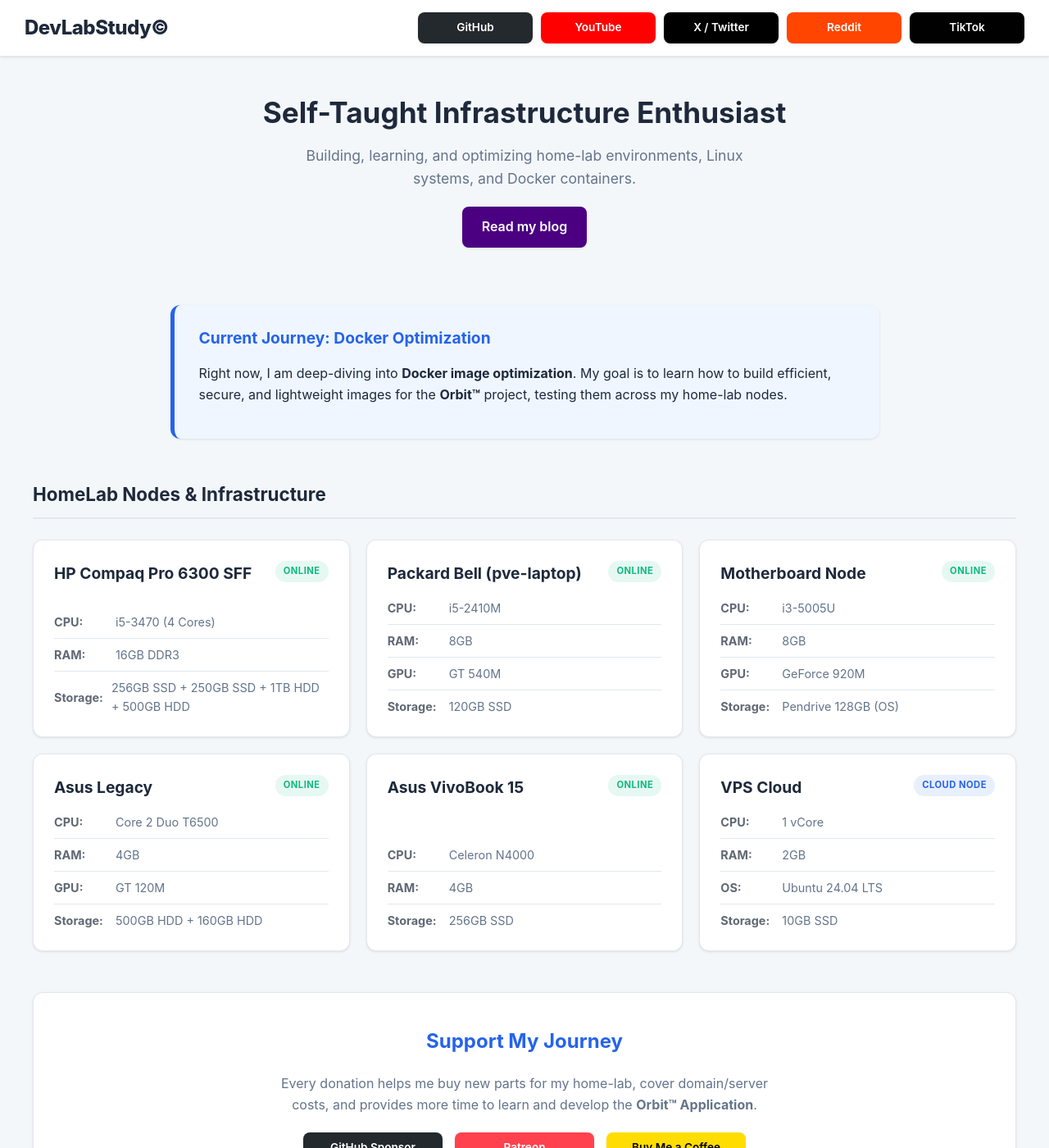
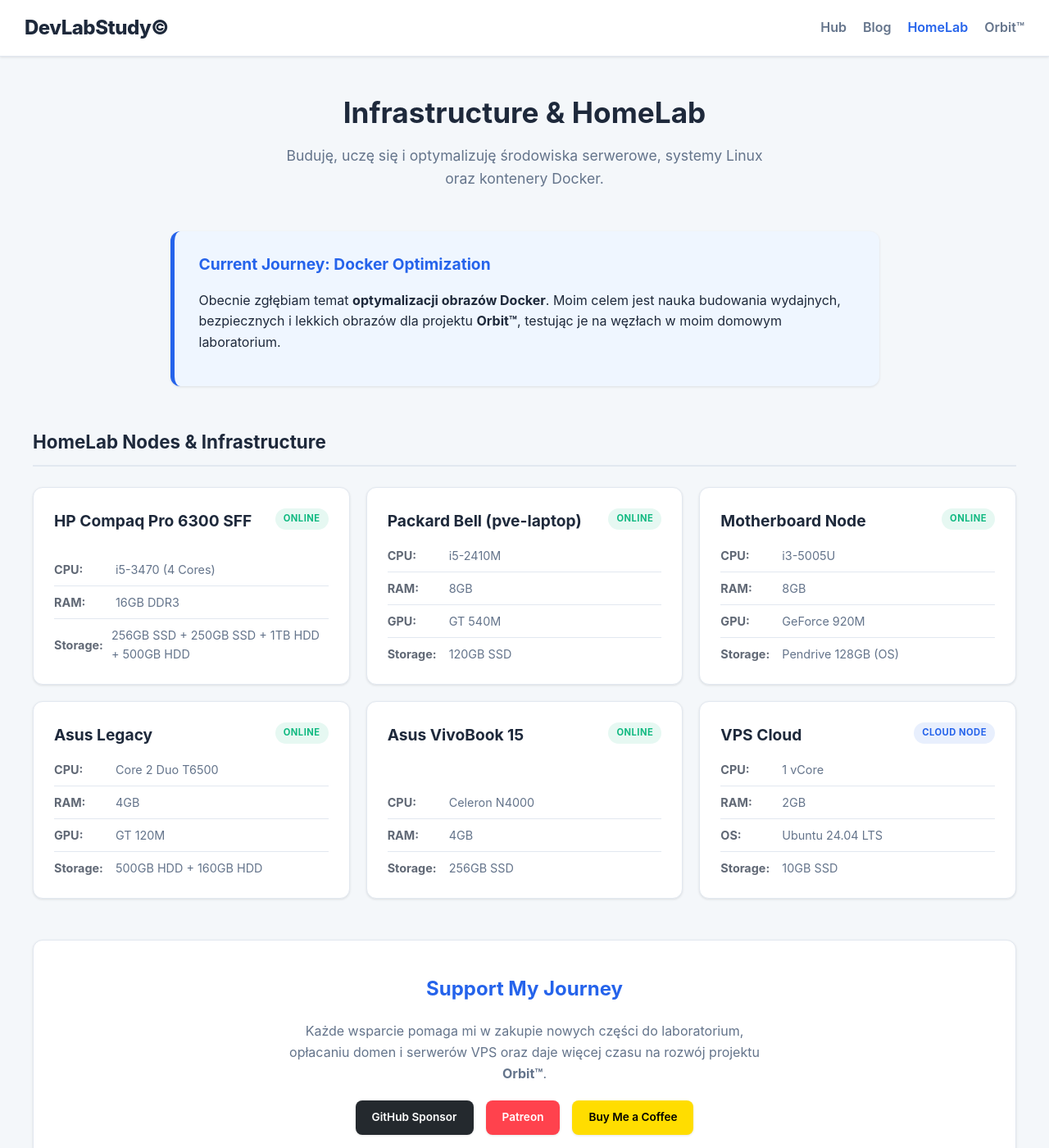
Before and after one commit to TobiMessi/TobiMessi.github.io, a Jekyll site: the page homelab.html, which Jekyll copies as it is, in a window 1280 px wide and 1400 px high. Shown: the whole window at 82% size. Built offline with Jekyll 4.4.1, drawn with Linux system fonts in a browser that asks for light colours.

Commit message:
Revise title and update HomeLab content
Updated the title and various text elements to reflect the HomeLab theme. Adjusted CSS styles for improved layout and responsiveness.

```diff
--- a/homelab.html
+++ b/homelab.html
@@ -3,311 +3,107 @@
 <head>
     <meta charset="UTF-8">
     <meta name="viewport" content="width=device-width, initial-scale=1.0">
-    <title>DevLabStudy© | Infrastructure Dashboard</title>
+    <title>DevLabStudy© | HomeLab & Infrastructure</title>
 
     <link rel="icon" type="image/png" href="qr-code.png?v=fixed_buttons">
     <link rel="shortcut icon" type="image/png" href="qr-code.png?v=fixed_buttons">
 
-    <script async src="https://pagead2.googlesyndication.com/pagead/js/adsbygoogle.js?client=ca-pub-3470563127228594" crossorigin="anonymous"></script>
-
     <style>
-        /* --- BAZA I ZMIENNE KOLORÓW (Light Mode) --- */
+        /* --- BAZA I ZMIENNE KOLORÓW --- */
         :root {
-            --bg-body: #f4f7fa;
-            --bg-nav: #ffffff;
-            --bg-card: #ffffff;
-            --text-main: #1e293b;
-            --text-muted: #64748b;
-            --border-color: #e2e8f0;
-            --accent-blue: #2563eb;
-            --accent-green: #10b981;
-            --shadow-sm: 0 1px 3px rgba(0,0,0,0.1);
-            --shadow-md: 0 10px 25px rgba(0,0,0,0.05);
+            --bg-body: #f4f7fa; --bg-nav: #ffffff; --bg-card: #ffffff;
+            --text-main: #1e293b; --text-muted: #64748b; --border-color: #e2e8f0;
+            --accent-blue: #2563eb; --accent-green: #10b981;
+            --shadow-sm: 0 1px 3px rgba(0,0,0,0.1); --shadow-md: 0 10px 25px rgba(0,0,0,0.05);
             --radius: 12px;
         }
 
-        /* --- TRYB CIEMNY (Dark Mode) --- */
         @media (prefers-color-scheme: dark) {
             :root {
-                --bg-body: #0f172a;
-                --bg-nav: #1e293b;
-                --bg-card: #1e293b;
-                --text-main: #f8fafc;
-                --text-muted: #94a3b8;
-                --border-color: #334155;
-                --accent-blue: #3b82f6;
-                --accent-green: #10b981;
-                --shadow-sm: 0 4px 6px rgba(0,0,0,0.3);
-                --shadow-md: 0 10px 25px rgba(0,0,0,0.4);
+                --bg-body: #0f172a; --bg-nav: #1e293b; --bg-card: #1e293b;
+                --text-main: #f8fafc; --text-muted: #94a3b8; --border-color: #334155;
+                --accent-blue: #3b82f6; --accent-green: #10b981;
+                --shadow-sm: 0 4px 6px rgba(0,0,0,0.3); --shadow-md: 0 10px 25px rgba(0,0,0,0.4);
             }
             .btn { box-shadow: none !important; border: 1px solid var(--border-color); }
             .btn-gh { background: #111827 !important; }
-            .btn-x { background: #000000 !important; }
-            .btn-tiktok { background: #111827 !important; }
+            .btn-patreon { background: #111827 !important; }
             .focus-box { background: rgba(59, 130, 246, 0.1) !important; }
         }
 
-        /* --- GLOBALNE USTAWIENIA --- */
         body {
             font-family: -apple-system, BlinkMacSystemFont, "Segoe UI", Roboto, Helvetica, Arial, sans-serif;
-            background: var(--bg-body);
-            color: var(--text-main);
-            margin: 0;
-            padding: 0;
-            line-height: 1.6;
-            -webkit-font-smoothing: antialiased;
+            background: var(--bg-body); color: var(--text-main); margin: 0; padding: 0; line-height: 1.6; -webkit-font-smoothing: antialiased;
         }
 
-        /* --- NAVBAR (Pasek Nawigacji) --- */
-        .navbar {
-            background: var(--bg-nav);
-            border-bottom: 1px solid var(--border-color);
-            padding: 15px 30px;
-            display: flex;
-            justify-content: space-between;
-            align-items: center;
-            position: sticky;
-            top: 0;
-            z-index: 100;
-            box-shadow: var(--shadow-sm);
-        }
+        /* --- NOWY NAVBAR --- */
+        .navbar { background: var(--bg-nav); border-bottom: 1px solid var(--border-color); padding: 15px 30px; display: flex; justify-content: space-between; align-items: center; position: sticky; top: 0; z-index: 100; box-shadow: var(--shadow-sm); }
+        .nav-brand { font-size: 1.5rem; font-weight: 800; letter-spacing: -0.5px; color: var(--text-main); text-decoration: none; }
 
-        .nav-brand {
-            font-size: 1.5rem;
-            font-weight: 800;
-            letter-spacing: -0.5px;
-            color: var(--text-main);
-            text-decoration: none;
-        }
+        /* Menu wewnętrzne */
+        .nav-internal-links { display: flex; gap: 20px; align-items: center; }
+        .nav-internal-links a { text-decoration: none; color: var(--text-muted); font-weight: 600; transition: color 0.2s; }
+        .nav-internal-links a:hover, .nav-internal-links a.active { color: var(--accent-blue); }
 
-        .nav-links {
-            display: flex;
-            gap: 10px;
-            flex-wrap: wrap;
-            justify-content: flex-end;
-        }
+        .container { max-width: 1200px; margin: 40px auto; padding: 0 20px; }
 
-        /* --- PRZYCISKI (Sleek design) --- */
-        .btn {
-            display: inline-block;
-            border-radius: 8px;
-            text-decoration: none;
-            font-weight: 600;
-            font-size: 0.85rem;
-            color: white !important;
-            transition: all 0.2s ease;
-            box-shadow: var(--shadow-sm);
-            text-align: center;
-            box-sizing: border-box;
-            white-space: nowrap;
-            padding: 8px 16px;
-        }
+        .hero { text-align: center; margin-bottom: 50px; }
+        .hero h1 { font-size: 2.2rem; margin-bottom: 10px; }
+        .hero p { color: var(--text-muted); font-size: 1.1rem; max-width: 600px; margin: 0 auto; }
 
-        /* BRUTALNA SIŁA CSS - Wymuszenie identycznych rozmiarów */
-        .nav-links .btn {
-            width: 140px !important;
-            min-width: 140px !important;
-            max-width: 140px !important;
-            flex: none !important; /* Blokuje elastyczność Flexboxa */
-            padding-left: 0 !important;
-            padding-right: 0 !important;
-        }
-        .support-links .btn {
-            width: 170px !important;
-            min-width: 170px !important;
-            max-width: 170px !important;
-            flex: none !important;
-            padding-left: 0 !important;
-            padding-right: 0 !important;
-        }
-
-        .btn:hover { transform: translateY(-2px); opacity: 0.9; }
-
-        .btn-gh { background: #24292e; }
-        .btn-reddit { background: #FF4500; }
-        .btn-yt { background: #FF0000; }
-        .btn-x { background: #000000; }
-        .btn-tiktok { background: #010101; }
-        .btn-coffee { background: #FFDD00; color: #000 !important; }
-        .btn-patreon { background: #FF424D; }
-
-        .btn-orbit {
-            background: #4b0082;
-            padding: 12px 24px !important;
-            font-size: 1rem;
-            display: inline-block;
-            text-align: center;
-            margin: 20px auto;
-            max-width: 300px !important;
-            border-radius: 8px;
-            width: auto !important;
-            white-space: normal !important;
-        }
-
-        /* --- GŁÓWNY KONTENER --- */
-        .container {
-            max-width: 1200px;
-            margin: 40px auto;
-            padding: 0 20px;
-        }
-
-        /* --- HERO SECTION --- */
-        .hero {
-            text-align: center;
-            margin-bottom: 50px;
-        }
-        .hero h1 {
-            font-size: 2.2rem;
-            margin-bottom: 10px;
-        }
-        .hero p {
-            color: var(--text-muted);
-            font-size: 1.1rem;
-            max-width: 600px;
-            margin: 0 auto;
-        }
-
-        /* --- FOCUS BOX --- */
-        .focus-box {
-            background: #eff6ff;
-            border-left: 5px solid var(--accent-blue);
-            padding: 25px 30px;
-            border-radius: var(--radius);
-            margin: 30px auto 50px auto;
-            max-width: 800px;
-            box-shadow: var(--shadow-sm);
-        }
+        .focus-box { background: #eff6ff; border-left: 5px solid var(--accent-blue); padding: 25px 30px; border-radius: var(--radius); margin: 30px auto 50px auto; max-width: 800px; box-shadow: var(--shadow-sm); }
         .focus-box h3 { margin-top: 0; color: var(--accent-blue); font-size: 1.2rem; margin-bottom: 10px; }
 
-        /* --- NAGŁÓWKI SEKCJI --- */
-        .section-title {
-            font-size: 1.4rem;
-            font-weight: 700;
-            border-bottom: 2px solid var(--border-color);
-            padding-bottom: 10px;
-            margin-bottom: 25px;
-            color: var(--text-main);
-        }
+        .section-title { font-size: 1.4rem; font-weight: 700; border-bottom: 2px solid var(--border-color); padding-bottom: 10px; margin-bottom: 25px; color: var(--text-main); }
 
-        /* --- SIATKA SERWERÓW (Grid) --- */
-        .nodes-grid {
-            display: grid;
-            grid-template-columns: repeat(auto-fit, minmax(320px, 1fr));
-            gap: 20px;
-            margin-bottom: 50px;
-            align-items: stretch;
-        }
-
-        .node-card {
-            background: var(--bg-card);
-            border: 1px solid var(--border-color);
-            padding: 25px;
-            border-radius: var(--radius);
-            box-shadow: var(--shadow-sm);
-            transition: all 0.2s ease;
-            position: relative;
-            display: flex;
-            flex-direction: column;
-        }
-        .node-card:hover {
-            border-color: var(--accent-blue);
-            transform: translateY(-4px);
-            box-shadow: var(--shadow-md);
-        }
-
-        .status-badge {
-            position: absolute;
-            top: 25px;
-            right: 25px;
-            background: rgba(16, 185, 129, 0.1);
-            color: var(--accent-green);
-            padding: 4px 10px;
-            border-radius: 20px;
-            font-weight: 700;
-            font-size: 0.7rem;
-            text-transform: uppercase;
-            letter-spacing: 0.5px;
-        }
-        .status-vps {
-            background: rgba(37, 99, 235, 0.1);
-            color: var(--accent-blue);
-        }
-
+        /* --- SIATKA SERWERÓW --- */
+        .nodes-grid { display: grid; grid-template-columns: repeat(auto-fit, minmax(320px, 1fr)); gap: 20px; margin-bottom: 50px; align-items: stretch; }
+        .node-card { background: var(--bg-card); border: 1px solid var(--border-color); padding: 25px; border-radius: var(--radius); box-shadow: var(--shadow-sm); transition: all 0.2s ease; position: relative; display: flex; flex-direction: column; }
+        .node-card:hover { border-color: var(--accent-blue); transform: translateY(-4px); box-shadow: var(--shadow-md); }
+        .status-badge { position: absolute; top: 25px; right: 25px; background: rgba(16, 185, 129, 0.1); color: var(--accent-green); padding: 4px 10px; border-radius: 20px; font-weight: 700; font-size: 0.7rem; text-transform: uppercase; letter-spacing: 0.5px; }
+        .status-vps { background: rgba(37, 99, 235, 0.1); color: var(--accent-blue); }
         .node-name { display: block; font-size: 1.2rem; font-weight: 700; margin-bottom: 15px; color: var(--text-main); padding-right: 60px;}
-
         .specs { font-size: 0.9rem; color: var(--text-muted); margin-top: auto; }
-        .spec-line {
-            display: flex;
-            align-items: center;
-            margin-bottom: 8px;
-            padding-bottom: 8px;
-            border-bottom: 1px solid var(--border-color);
-        }
+        .spec-line { display: flex; align-items: center; margin-bottom: 8px; padding-bottom: 8px; border-bottom: 1px solid var(--border-color); }
         .spec-line:last-child { border-bottom: none; margin-bottom: 0; padding-bottom: 0; }
         .spec-icon { margin-right: 10px; font-weight: bold; color: var(--text-main); opacity: 0.7; width: 65px; display: inline-block; }
 
-        /* --- SUPPORT SECTION --- */
-        .support-section {
-            background: var(--bg-card);
-            border: 1px solid var(--border-color);
-            border-radius: var(--radius);
-            padding: 40px;
-            text-align: center;
-            margin-top: 50px;
-            box-shadow: var(--shadow-sm);
-        }
-        .support-links {
-            display: flex;
-            justify-content: center;
-            gap: 15px;
-            margin-top: 20px;
-            flex-wrap: wrap;
-        }
+        /* --- PRZYCISKI SUPPORT / SOCIAL --- */
+        .btn { display: inline-block; border-radius: 8px; text-decoration: none; font-weight: 600; font-size: 0.85rem; color: white !important; transition: all 0.2s ease; box-shadow: var(--shadow-sm); text-align: center; box-sizing: border-box; white-space: nowrap; padding: 10px 20px; }
+        .btn:hover { transform: translateY(-2px); opacity: 0.9; }
+        .btn-gh { background: #24292e; } .btn-coffee { background: #FFDD00; color: #000 !important; } .btn-patreon { background: #FF424D; }
 
-        /* --- FOOTER --- */
-        footer {
-            text-align: center;
-            color: var(--text-muted);
-            font-size: 0.85rem;
-            margin: 50px 0 30px 0;
-            padding-top: 20px;
-            border-top: 1px solid var(--border-color);
-        }
+        .support-section { background: var(--bg-card); border: 1px solid var(--border-color); border-radius: var(--radius); padding: 40px; text-align: center; margin-top: 50px; box-shadow: var(--shadow-sm); }
+        .support-links { display: flex; justify-content: center; gap: 15px; margin-top: 20px; flex-wrap: wrap; }
 
-        /* --- RWD (Dla telefonów) --- */
-        @media (max-width: 768px) {
-            .navbar { flex-direction: column; gap: 15px; padding: 15px; }
-            .nav-links { justify-content: center; }
-            .hero h1 { font-size: 1.8rem; }
-            .container { margin-top: 20px; }
-        }
+        footer { text-align: center; color: var(--text-muted); font-size: 0.85rem; margin: 50px 0 30px 0; padding-top: 20px; border-top: 1px solid var(--border-color); }
+
+        @media (max-width: 768px) { .navbar { flex-direction: column; gap: 15px; padding: 15px; } .nav-internal-links { justify-content: center; flex-wrap: wrap; } }
     </style>
 </head>
 <body>
 
     <nav class="navbar">
-        <a href="#" class="nav-brand">DevLabStudy©</a>
-        <div class="nav-links">
-            <a href="https://github.com/DevLabStudy" class="btn btn-gh">GitHub</a>
-            <a href="https://www.youtube.com/channel/UCisFPSU_Y8hznpqrcewcJAg?app=desktop" class="btn btn-yt">YouTube</a>
-            <a href="https://x.com/DevLabStudy" class="btn btn-x">X / Twitter</a>
-            <a href="https://www.reddit.com/user/TobiMessi201/" class="btn btn-reddit">Reddit</a>
-            <a href="https://www.tiktok.com/@devlabstudy" class="btn btn-tiktok">TikTok</a>
+        <a href="/" class="nav-brand">DevLabStudy©</a>
+
+        <div class="nav-internal-links">
+            <a href="/">Hub</a>
+            <a href="/blog.html">Blog</a>
+            <a href="/homelab.html" class="active" style="color: var(--accent-blue);">HomeLab</a>
+            <a href="/orbit.html">Orbit™</a>
         </div>
     </nav>
 
     <main class="container">
         <section class="hero">
-            <h1>Self-Taught Infrastructure Enthusiast</h1>
-            <p>Building, learning, and optimizing home-lab environments, Linux systems, and Docker containers.</p>
-
-            <a href="/blog.html" class="btn btn-orbit">Read my blog</a>
+            <h1>Infrastructure & HomeLab</h1>
+            <p>Buduję, uczę się i optymalizuję środowiska serwerowe, systemy Linux oraz kontenery Docker.</p>
         </section>
 
         <div class="focus-box">
             <h3>Current Journey: Docker Optimization</h3>
             <p>
-                Right now, I am deep-diving into <strong>Docker image optimization</strong>. My goal is to learn how to build efficient, secure, and lightweight images for the <strong>Orbit™</strong> project, testing them across my home-lab nodes.
+                Obecnie zgłębiam temat <strong>optymalizacji obrazów Docker</strong>. Moim celem jest nauka budowania wydajnych, bezpiecznych i lekkich obrazów dla projektu <strong>Orbit™</strong>, testując je na węzłach w moim domowym laboratorium.
             </p>
         </div>
 
@@ -383,7 +179,7 @@
         <section class="support-section">
             <h2 style="margin-top: 0; color: var(--accent-blue);">Support My Journey</h2>
             <p style="color: var(--text-muted); max-width: 600px; margin: 0 auto;">
-                Every donation helps me buy new parts for my home-lab, cover domain/server costs, and provides more time to learn and develop the <strong>Orbit™ Application</strong>.
+                Każde wsparcie pomaga mi w zakupie nowych części do laboratorium, opłacaniu domen i serwerów VPS oraz daje więcej czasu na rozwój projektu <strong>Orbit™</strong>.
             </p>
 
             <div class="support-links">
```
